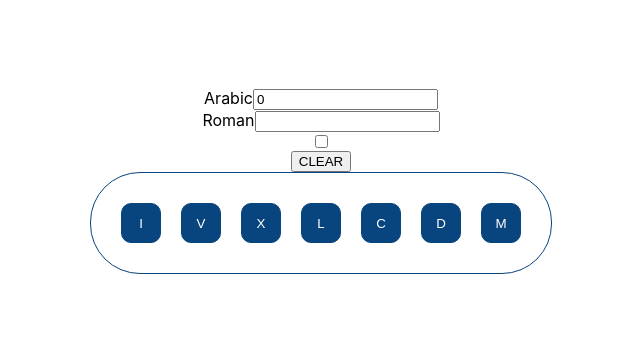
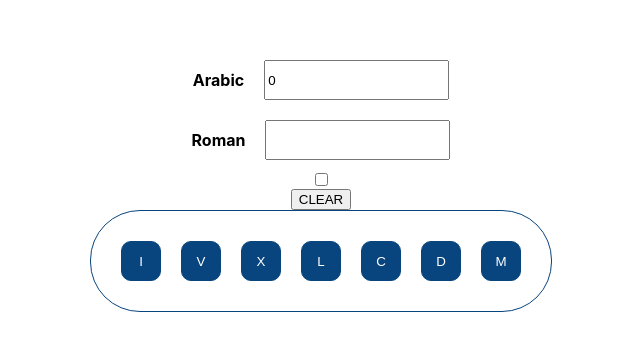
Before and after one commit to licia03/spqn, a React (Create React App) app: page / in a window 1280 px wide. Shown: the part 219-570 px from the top of the page, without its empty margins (319-959 px from the left). Built offline with nearby package versions, Linux system fonts and the light colour scheme.

Commit message:
apply style to NumberField component

```diff
--- /dev/null
+++ b/src/components/NumberField/NumberField.module.css
@@ -0,0 +1,15 @@
+.container {
+    display: flex;
+    align-items: center;
+    margin: 10px 0;
+}
+
+.label {
+    margin-right: 20px;
+    font-size: 16px;
+    font-weight: 700;
+}
+
+.input {
+    height: 40px;
+}
--- a/src/components/NumberField/NumberField.tsx
+++ b/src/components/NumberField/NumberField.tsx
@@ -1,4 +1,6 @@
 import React from 'react';
+
+import styles from './NumberField.module.css';
 
 type Label = 'Roman' | 'Arabic';
 
@@ -8,9 +10,9 @@ interface Props {
 }
 
 const NumberField: React.FC<Props> = ({ value, label}) => (
-    <div>
-        <label>{label}</label>
-        <input readOnly value={value} />
+    <div className={styles.container}>
+        <label className={styles.label}>{label}</label>
+        <input readOnly value={value} className={styles.input} />
     </div>
 );
 
--- a/src/index.css
+++ b/src/index.css
@@ -11,3 +11,7 @@ code {
   font-family: source-code-pro, Menlo, Monaco, Consolas, 'Courier New',
     monospace;
 }
+
+* {
+  box-sizing: border-box;
+}
```
